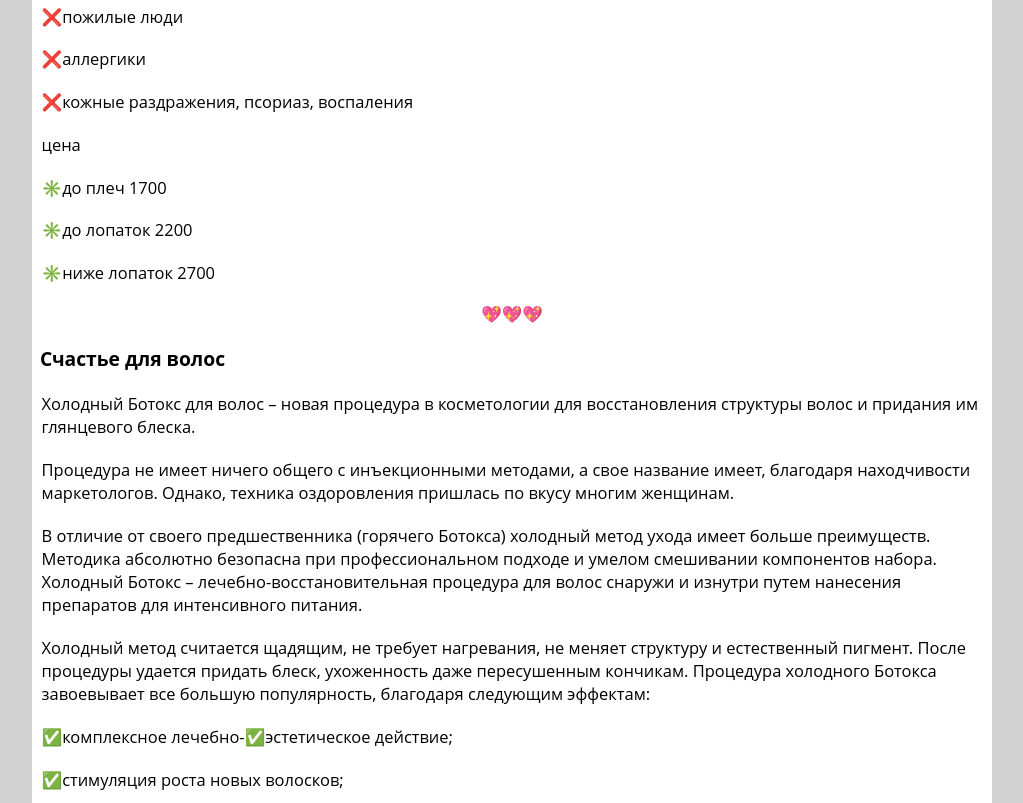
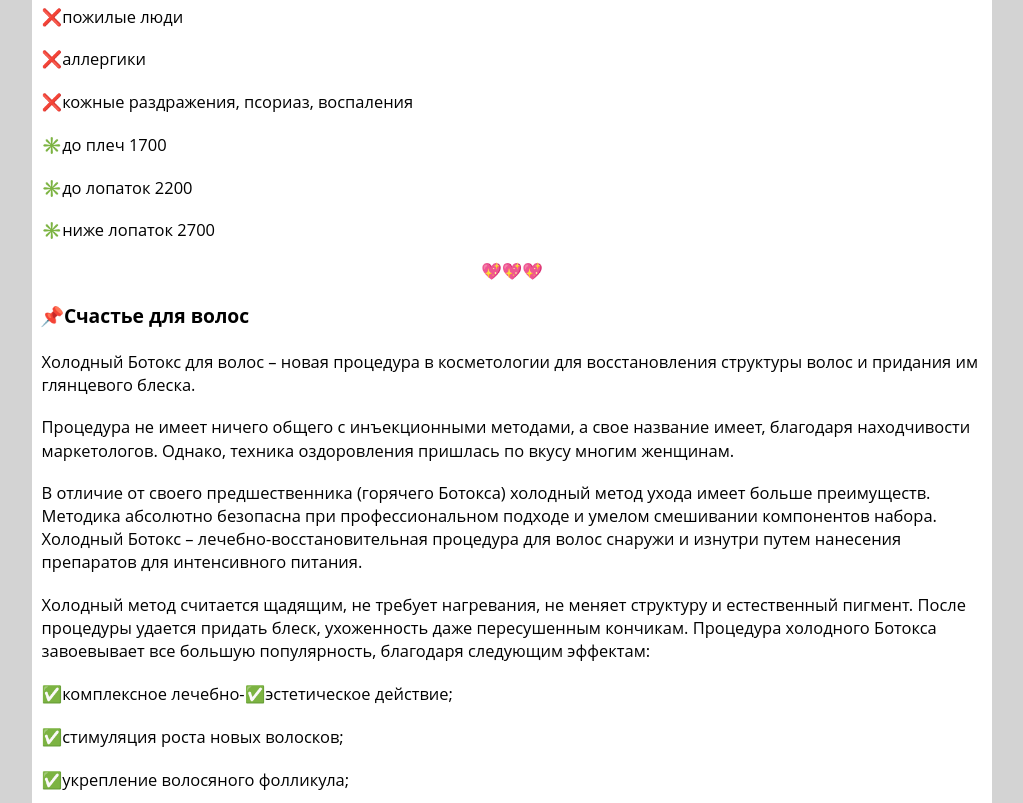
Before and after one commit to woodsleaf/scifiwoo, a plain HTML site: page index.html in a window 1280 px wide. Shown: the part 4657-5460 px from the top of the page, without its empty margins (128-1151 px from the left). Drawn offline with Linux system fonts and the light colour scheme.

Commit message:
📒🗽 Updated with Glitch

```diff
--- a/index.html
+++ b/index.html
@@ -82,6 +82,7 @@
         <p>Ломкости, секущихся кончиках. Биксипластия изнутри насыщает структуру волоса и полноценно заполняет его. Поэтому больше не придется ездить ежемесячно в салон для избавления от секущихся кончиков. Процедура смогла неплохо зарекомендовать себя среди тех девушек, которые решили начать отращивать шевелюру.</p>
         <p>активные компоненты: </p>
         <p>масло бразильского ореха, масло пракакси, масло урукум, масло копаиба, масло маракуйи, масло бабассу, витамины, жирные кислоты.</p>
+
         <p>✳️до плеч 2000</p>
         <p>✳️до лопаток 2500 </p>
         <p>✳️ниже лопаток 3000</p>
@@ -107,13 +108,13 @@
         <p>❌пожилые люди </p>
         <p>❌аллергики </p>
         <p>❌кожные раздражения, псориаз, воспаления </p>
-        <p>цена </p>
+
         <p>✳️до плеч 1700</p>
         <p>✳️до лопаток 2200</p>
         <p>✳️ниже лопаток 2700</p>
         <div class="threehearts">💖💖💖</div>
 
-        <h3>Счастье для волос</h3>
+        <h3>📌Счастье для волос</h3>
         <p>Холодный Ботокс для волос – новая процедура в косметологии для восстановления структуры волос и придания им глянцевого блеска. </p>
         <p>Процедура не имеет ничего общего с инъекционными методами, а свое название имеет, благодаря находчивости маркетологов. Однако, техника оздоровления пришлась по вкусу многим женщинам. </p>
         <p>В отличие от своего предшественника (горячего Ботокса) холодный метод ухода имеет больше преимуществ. Методика абсолютно безопасна при профессиональном подходе и умелом смешивании компонентов набора. Холодный Ботокс – лечебно-восстановительная процедура для волос снаружи и изнутри путем нанесения препаратов для интенсивного питания. </p>
@@ -122,7 +123,7 @@
         <p>✅стимуляция роста новых волосков; </p>
         <p>✅укрепление волосяного фолликула;</p>
         <p> Счастье для волос(Холодный ботокс ) носит накопительный характер . С одной процедуры вы сильную разницу не увидите ..</p>
-        <p></p>
+
         <p>✳️ до плеч 1500</p>
         <p>✳️ до лопаток 2000</p>
         <p>✳️ ниже лопаток 2500</p>
```
